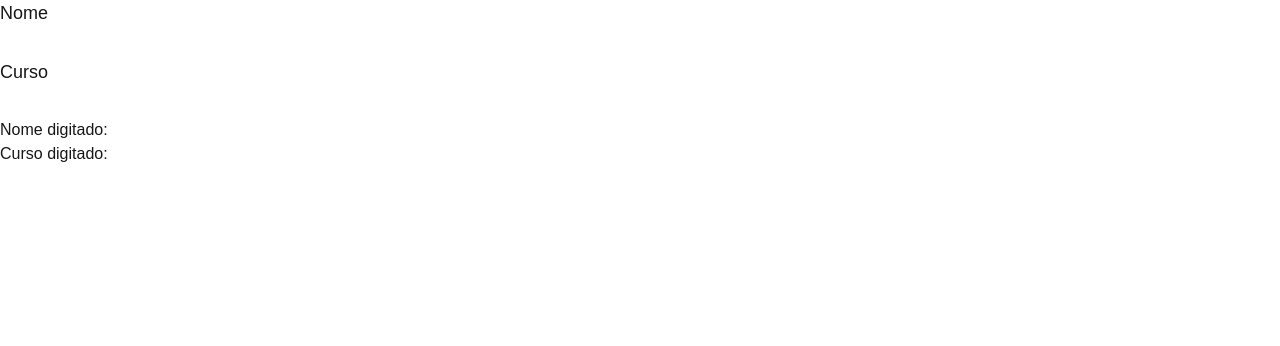
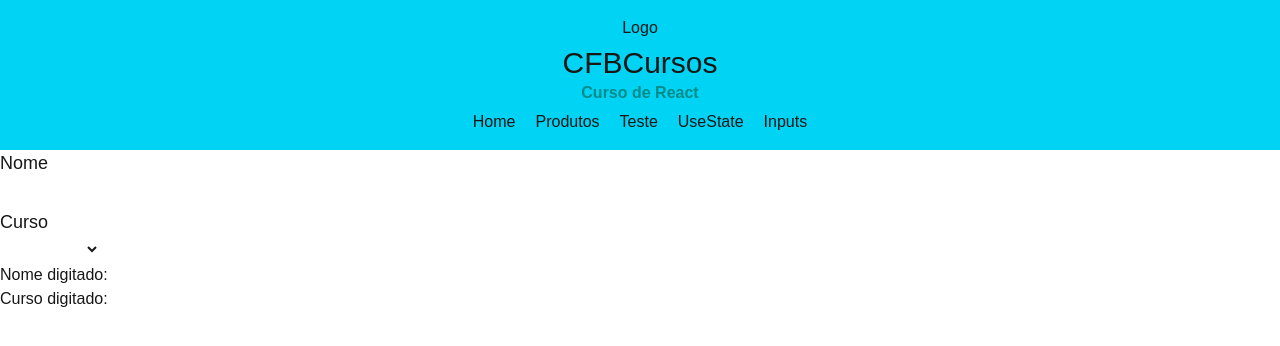
Before and after one commit to Diandressa/react-curso, a Next.js app: page /inputs/inputs in a window 1280 px wide. Shown: the top 346 px of the page. Built offline with nearby package versions, Linux system fonts and the light colour scheme.

Commit message:
select useState

```diff
--- a/src/pages/inputs/inputs.tsx
+++ b/src/pages/inputs/inputs.tsx
@@ -1,3 +1,4 @@
+import Topo from "@/components/Topo";
 import {useState} from "react";
 
 export default function Inputs(){
@@ -22,6 +23,7 @@ export default function Inputs(){
 
     return(
         <div>
+            <Topo/>
             <div className="campoForm">
                 <label>Nome</label>
                 {/*Pego o evento do input e passo para a função que alterar o componente*/}
@@ -29,7 +31,14 @@ export default function Inputs(){
             </div>
             <div className="campoForm">
                 <label>Curso</label>
-                <input type="text" value={curso} onChange={(event)=>setCurso(event.target.value)}/>
+                <select value={curso} onChange={(event)=> setCurso(event.target.value)}>
+                    <option value=""></option>
+                    <option value="HTML">HTML</option>
+                    <option value="React">React</option>
+                    <option value="C++">C++</option>
+                    <option value="Javascript">Javascript</option>
+                    <option value="CSS">CSS</option>
+                </select>
             </div>
             <div>Nome digitado: {nome}</div>
             <div>Curso digitado: {curso}</div>
--- a/src/pages/usestate/usestate.tsx
+++ b/src/pages/usestate/usestate.tsx
@@ -1,6 +1,7 @@
 //hook useState - quando tem o valor alterado ele chama a renderização da página
 
 //importar useState
+import Topo from "@/components/Topo";
 import { useState } from "react";
 
 export default function usestate(){
@@ -18,7 +19,8 @@ export default function usestate(){
 
     return(
         <div>
-            usestate
+            <Topo/>
+            useState
             <div>{cont}</div>
             <button onClick={contador} className="btnPadrao">Add</button>
         </div>
--- a/src/styles/globals.css
+++ b/src/styles/globals.css
@@ -26,8 +26,10 @@ body {
 .btnPadrao{
   display: flex;
   background-color: #ddd;
+  color: #000;
   padding: 10px;
   border-radius: 10px;
+  cursor: pointer;
 }
 
 .campoForm {
@@ -46,3 +48,13 @@ body {
     padding: 3px;
     border-radius: 3px;
 }
+
+.campoForm select{
+    border: 1px solid #fff;
+    padding: 3px;
+    border-radius: 3px;
+}
+
+.campoForm option{
+    color: #000;
+}
```
